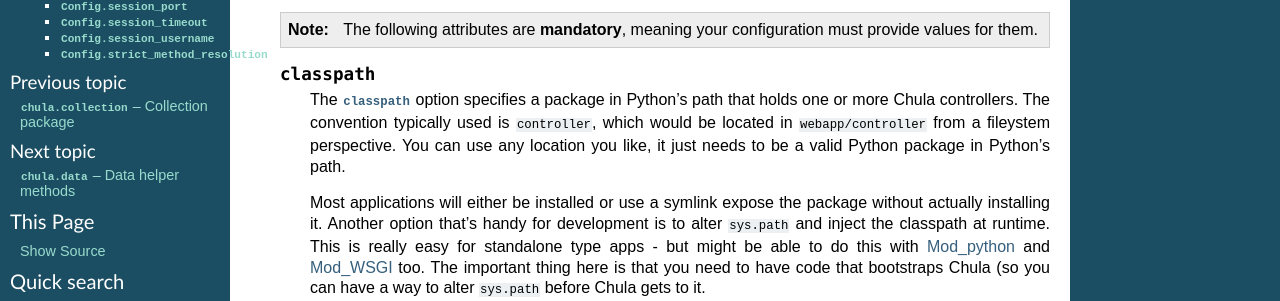
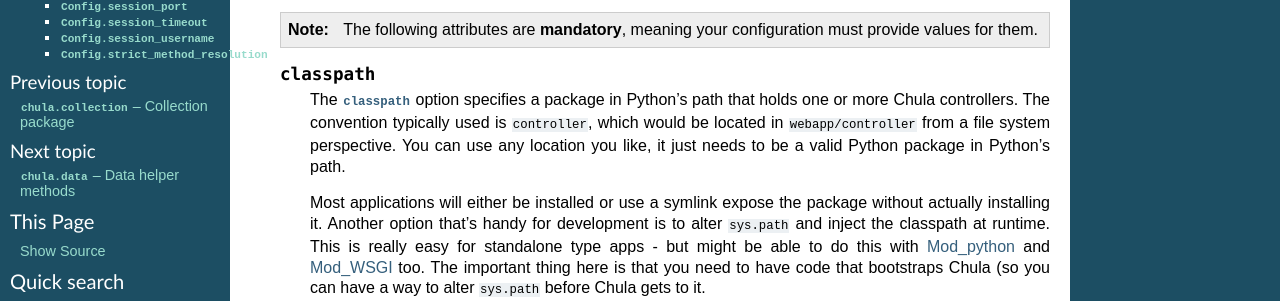
Before and after one commit to jmcfarlane/chula, a Sphinx documentation site: the page built from docs/library/config.rst, in a window 1280 px wide and 900 px high, scrolled down 317 px. Shown: the part 146-447 px from the top of the window. Built offline with Sphinx 7.4.7, drawn with Linux system fonts in a browser that asks for light colours.

Commit message:
Fix spelling mistake (testing commit hook)

```diff
--- a/docs/library/config.rst
+++ b/docs/library/config.rst
@@ -46,7 +46,7 @@ understand now is: :attr:`Config.classpath`.
       The :attr:`classpath` option specifies a package in Python's
       path that holds one or more Chula controllers.  The convention
       typically used is ``controller``, which would be located in
-      :file:`webapp/controller` from a fileystem perspective.  You can
+      :file:`webapp/controller` from a file system perspective.  You can
       use any location you like, it just needs to be a valid Python
       package in Python's path.
 
```
